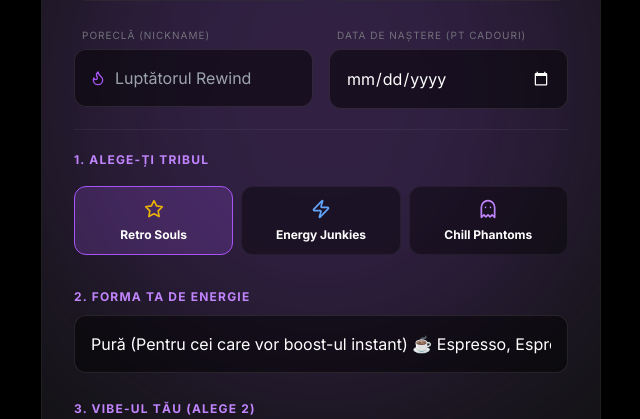
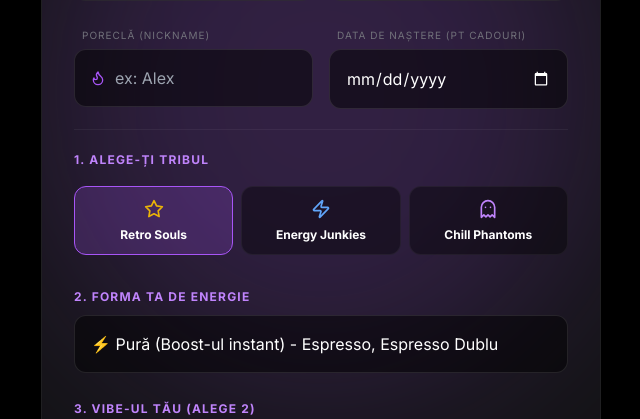
Before and after one commit to alexandrugeorgepopescu/jukebox-final, a Next.js app: page / in a window 1280 px wide. Both pictures are taken after a click on the button "Nu ești în trib încă? Înscrie-te aici.". Shown: the part 381-800 px from the top of the page, without its empty margins (319-959 px from the left). Built offline with nearby package versions, Linux system fonts and the light colour scheme; no server answers.

Commit message:
Update AuthForm.tsx

```diff
--- a/components/AuthForm.tsx
+++ b/components/AuthForm.tsx
@@ -139,7 +139,7 @@ export default function AuthForm({ onComplete }: AuthFormProps) {
                                     <label className="text-[10px] uppercase tracking-widest text-zinc-500 ml-2">Poreclă (Nickname)</label>
                                     <div className="relative mt-1">
                                         <Flame className="absolute left-4 top-1/2 -translate-y-1/2 w-4 h-4 text-purple-500" />
-                                        <input type="text" name="nickname" required placeholder="Luptătorul Rewind" className="w-full bg-black/50 p-4 pl-10 rounded-xl border border-white/10 text-white outline-none focus:border-purple-500 transition-colors" />
+                                        <input type="text" name="nickname" required placeholder="ex: Alex" className="w-full bg-black/50 p-4 pl-10 rounded-xl border border-white/10 text-white outline-none focus:border-purple-500 transition-colors" />
                                     </div>
                                 </div>
                                 <div>
@@ -170,15 +170,15 @@ export default function AuthForm({ onComplete }: AuthFormProps) {
                             <div className="pt-2">
                                 <label className="text-xs uppercase tracking-widest text-purple-400 font-bold">2. Forma Ta De Energie</label>
                                 <select name="coffee_type" className="w-full bg-black/50 p-4 rounded-xl border border-white/10 text-white outline-none focus:border-purple-500 transition-colors mt-2 appearance-none">
-                                    <option value="pura">Pură (Pentru cei care vor boost-ul instant) ☕ Espresso, Espresso Dublu</option>
-                                    <option value="lunga">Lungă (Băutură lungă, intensă, fără lapte) ☕ Americano, Long Black</option>
-                                    <option value="intensa">Intensă (Balansul perfect între cafea și micro-spumă) ☕ Flat White</option>
-                                    <option value="clasica">Clasică (Cafeaua ta de zi cu zi, cu lapte bine aerat) ☕ Cappuccino</option>
-                                    <option value="generoasa">Generoasă (Cafea domolită cu mult lapte fin) ☕ Caffe Latte, Large Latte</option>
-                                    <option value="laptoasa">Lăptoasă (Lapte pufos, atins ușor de un singur shot de cafea) ☕ Latte Macchiato</option>
-                                    <option value="dulce">Dulce (Răsfăț absolut, cu siropuri și texturi de desert) ☕ Caramel Latte, Ciocolată Caldă, Babyccino</option>
-                                    <option value="glaciara">Glaciară (Cafeaua clasică, dar pe gheață sau blenduită) ☕ Iced Espresso, Iced Latte, Frozen Cappuccino</option>
-                                    <option value="alternativa">Alternativă (Boost din natură, tonice efervescente și fresh-uri) ☕ Orange Espresso, Chai Tonic (Raspberry), Matcha Tonic, Matcha Latte/Orange, Ceai Infuzie, Fresh, Limonadă, Răcoritoare</option>
+                                    <option value="pura" className="bg-zinc-900 text-[#fbe485]">⚡ Pură (Boost-ul instant) - Espresso, Espresso Dublu</option>
+                                    <option value="lunga" className="bg-zinc-900 text-[#fbe485]">💧 Lungă (Boost prelungit) - Americano, Long Black</option>
+                                    <option value="intensa" className="bg-zinc-900 text-[#fbe485]">🤎 Intensă (Balansul perfect) - Flat White</option>
+                                    <option value="clasica" className="bg-zinc-900 text-[#fbe485]">☁️ Clasică (Cafeaua ta de zi cu zi) - Cappuccino</option>
+                                    <option value="generoasa" className="bg-zinc-900 text-[#fbe485]">🤗 Generoasă (Cafea domolită) - Caffe Latte, Large Latte</option>
+                                    <option value="laptoasa" className="bg-zinc-900 text-[#fbe485]">🤍 Lăptoasă (Atinsă ușor de cafea) - Latte Macchiato</option>
+                                    <option value="dulce" className="bg-zinc-900 text-[#fbe485]">🍫 Dulce (Răsfăț absolut) - Caramel Latte, Ciocolată Caldă, Babyccino</option>
+                                    <option value="glaciara" className="bg-zinc-900 text-[#fbe485]">🧊 Glaciară (Ice, ice baby) - Iced Latte, Iced Espresso, Frozen Cappuccino</option>
+                                    <option value="alternativa" className="bg-zinc-900 text-[#fbe485]">🌿 Alternativă (Boost din natură) - Matcha Latte, Orange Espresso, Limonadă</option>
                                 </select>
                             </div>
 
```
